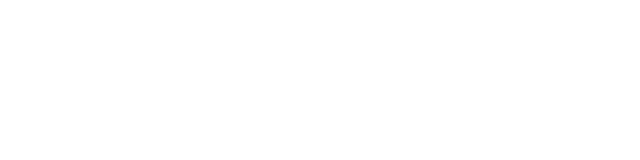
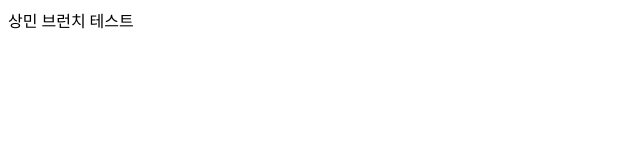
Before and after one commit to BbuL0720/ict_B_FirstProj, a React (Create React App) app in the folder ictb/: page / in a window 1280 px wide. Shown: the top 160 px of the page, without its empty margins (0-640 px from the left). Built offline with nearby package versions, Linux system fonts and the light colour scheme.

Commit message:
브런치 테스트

```diff
--- a/ictb/src/App.tsx
+++ b/ictb/src/App.tsx
@@ -1,10 +1,14 @@
 import React from 'react';
+import { Route, BrowserRouter as Router, Routes } from 'react-router-dom';
+import SangMinTest from './SangMinTest';
 
 function App() {
   return (
-    <div className="App">
-
-    </div>
+<Router>
+  <Routes>
+    <Route path='/' element={<SangMinTest/>}/>
+  </Routes>
+</Router>
   );
 }
 
--- /dev/null
+++ b/ictb/src/SangMinTest.tsx
@@ -0,0 +1,11 @@
+import React from 'react'
+
+const SangMinTest: React.FC = () => {
+  return (
+    <div>
+      상민 브런치 테스트
+    </div>
+  )
+}
+
+export default SangMinTest
```
